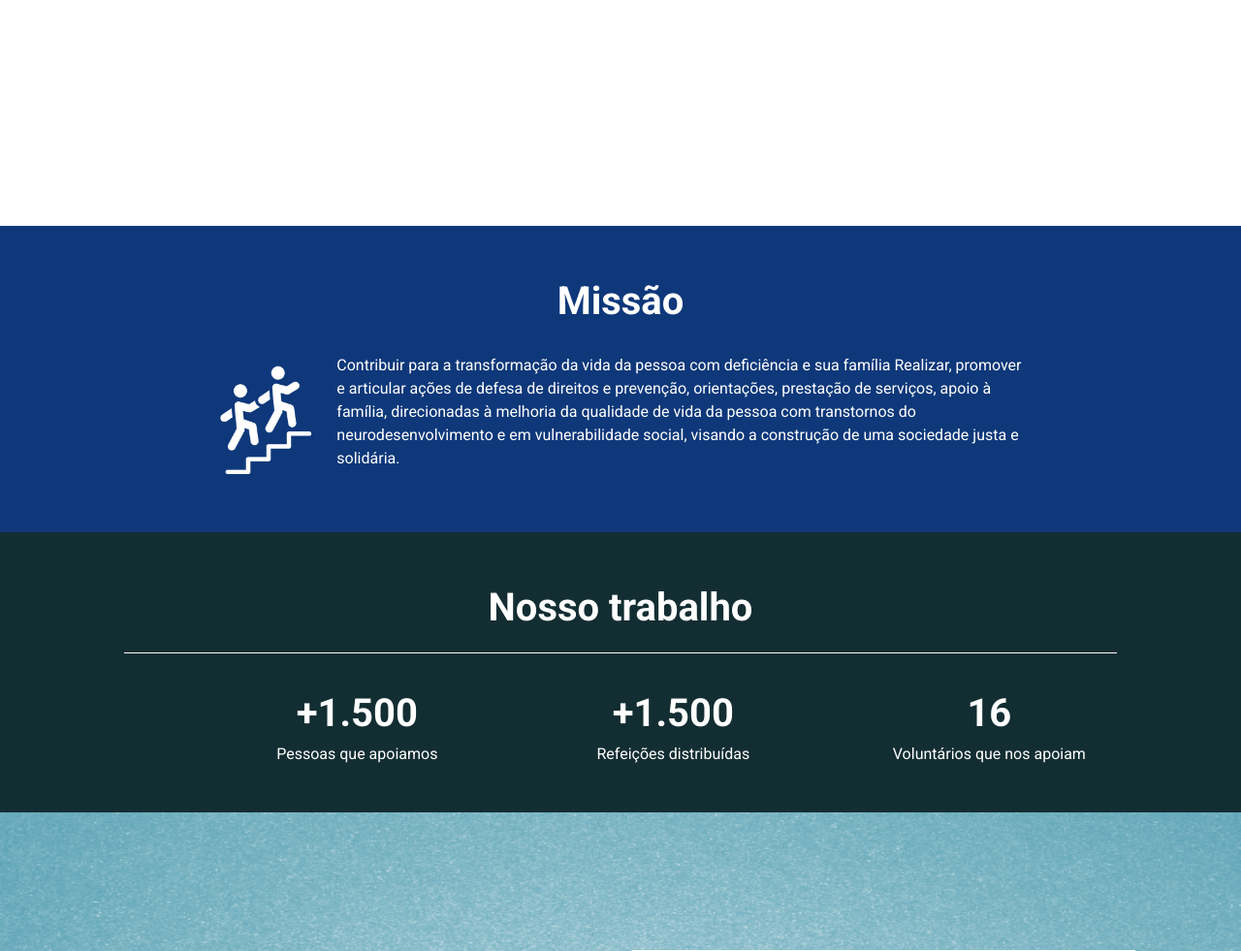
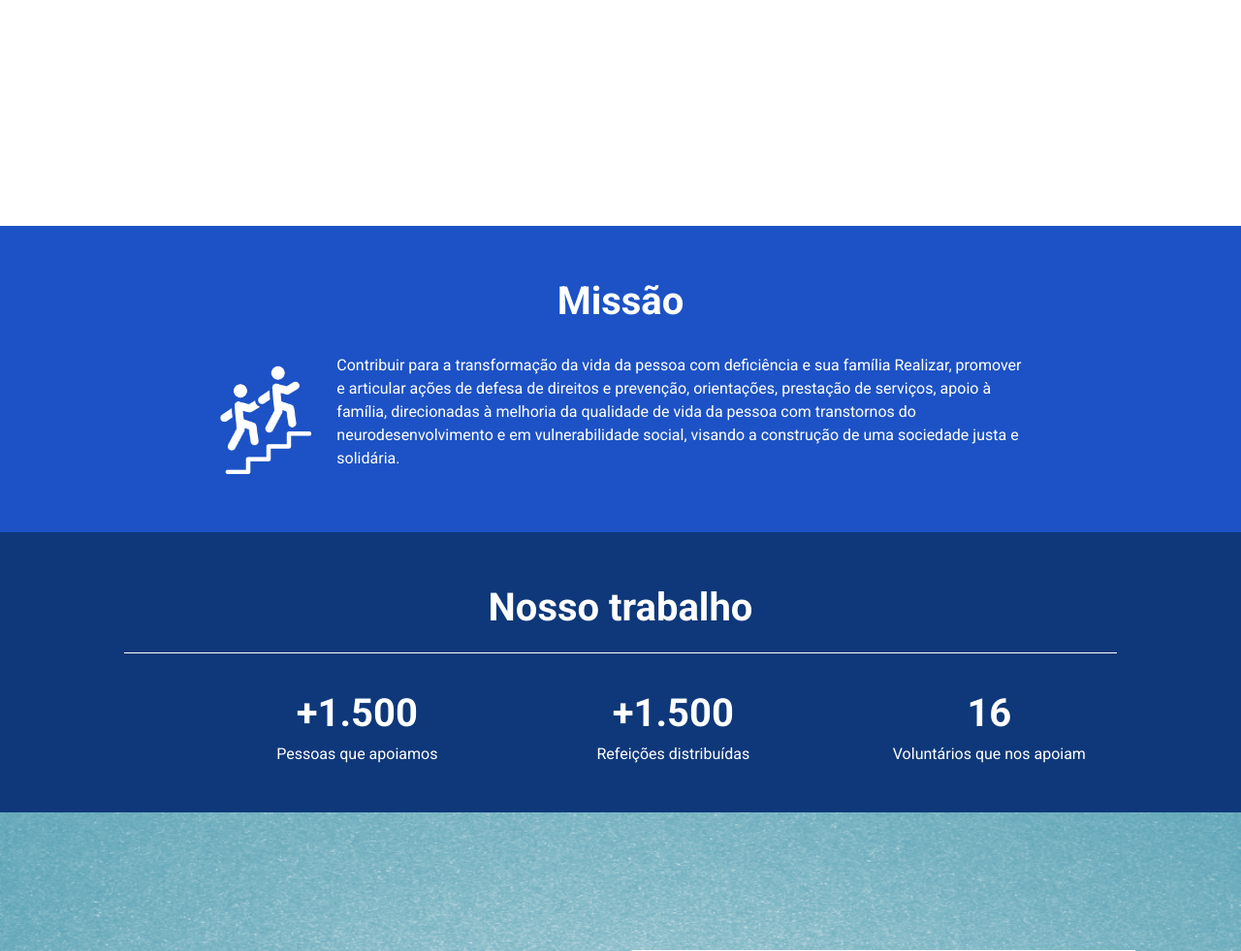
Before and after one commit to LeonardoBrum0907/aprender-para-a-vida, a Django app: page / in a window 1280 px wide. Shown: the part 631-1612 px from the top of the page at 97% size. Run offline with Django 5.2, Linux system fonts and the light colour scheme; some libraries are stand-ins or nearby versions.

Commit message:
trocar as cores das section

```diff
--- a/src/templates/aprender_para_vida/index.html
+++ b/src/templates/aprender_para_vida/index.html
@@ -26,7 +26,7 @@
     </div>
 </section>
 
-<section class="screen screen-2 fluid bg-blue-3 py-5">
+<section class="screen screen-2 fluid bg-blue-2 py-5">
     <p class="fs-1 fw-semibold white" style="text-align: center;">Missão</p>
     <div class="row">
         <div class="col-sm-8 offset-sm-2 d-flex align-items-center gap-3 mt-2">
@@ -40,7 +40,7 @@
         </div>
     </div>
 </section>
-<section class="screen screen-3 fluid bg-darkness py-5 white">
+<section class="screen screen-3 fluid bg-blue-3 py-5 white">
     <p class="fs-1 fw-semibold" style="text-align: center;">Nosso trabalho</p>
     <div class="d-flex justify-content-center">
         <div class="divisor bg-white"></div>
```
